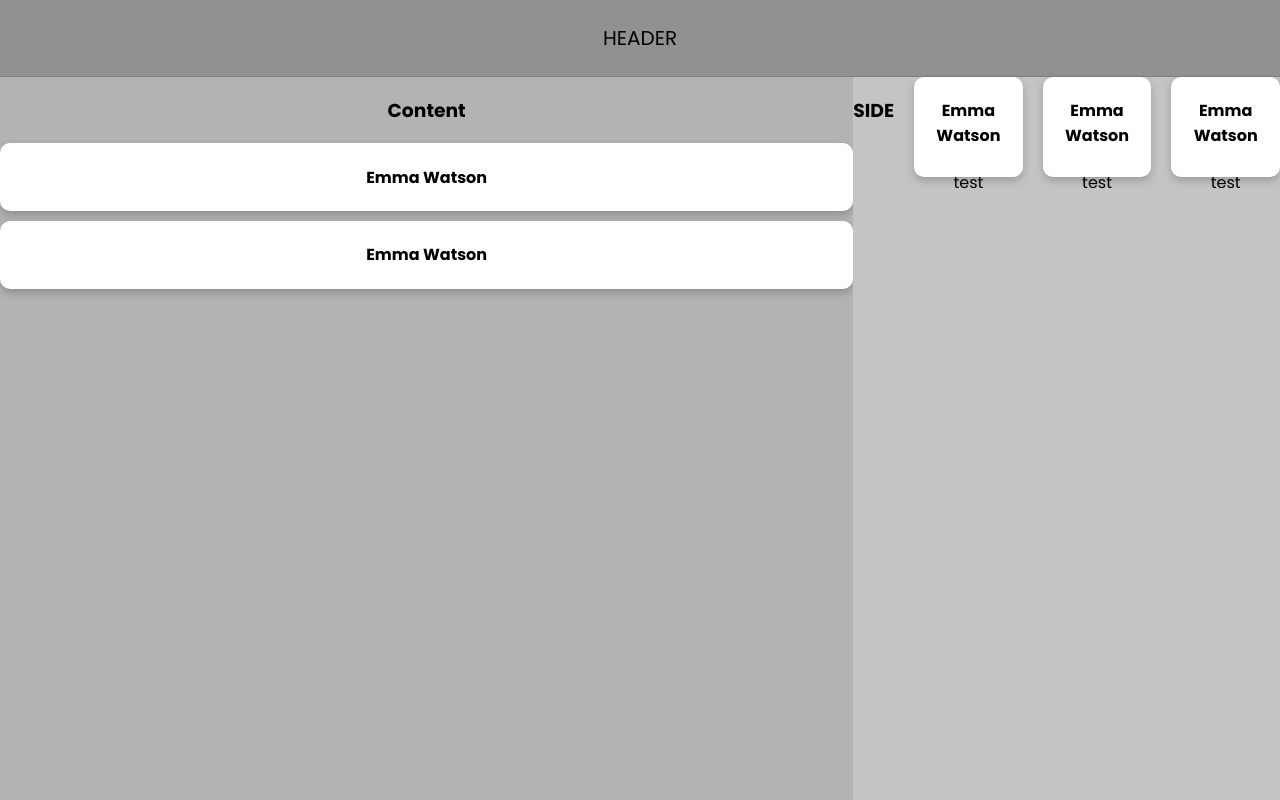
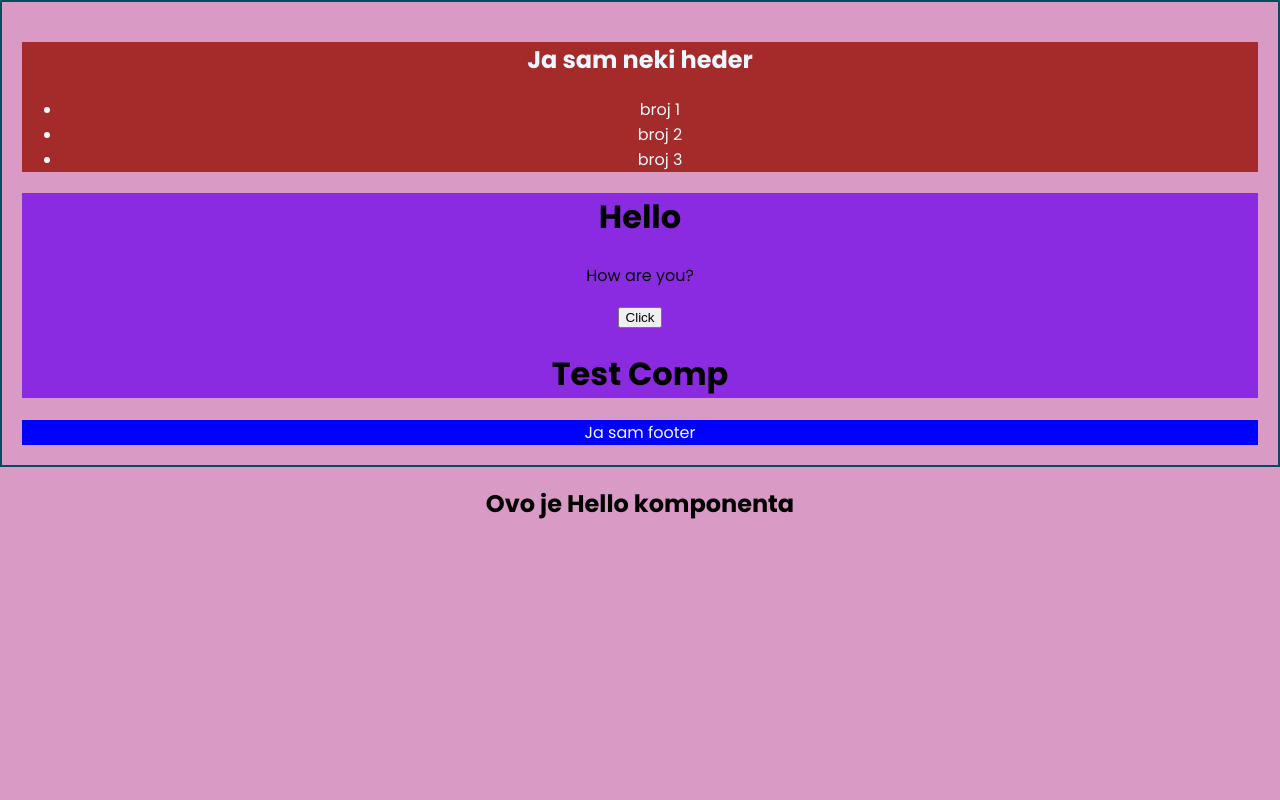
Before and after one commit to dzenannn/vue-cli, a Vue app: page / in a window 1280 px wide. Built offline with nearby package versions, Linux system fonts and the light colour scheme.

Commit message:
slots etc

```diff
--- a/src/App.vue
+++ b/src/App.vue
@@ -1,84 +1,32 @@
 <template>
-  <!-- <UserInfo :name="user.name" :surname="user.surname" :age="user.age" /> -->
-  <!-- <button @click="page = 'Hello i am new page'">Click</button> -->
-  <!-- <BooleanBox :isActive="false" /> -->
-  <!-- <Number :totalNumber="150" /> -->
-  <!-- <Array :myArray="myArr" /> -->
-  <!-- <Function :onBtnClick="showArrayElements" /> -->
-  <!-- <Title
-    @onCustomTitle="onTitleClick($event)"
-    title="A"
-    secondTitle="B"
-    customTitle="Dzenan"
-  /> -->
-  <!-- <UserInfo :name="user.name" :surname="user.surname" :age="user.age" /> -->
-  <!-- <Obj v-for="dog in dogArr" :dog="dog" :key="dog.name" /> -->
-  <div :class="wrapper">
-    <Header />
-    <div :class="bottomWrapper">
-      <Content />
-      <Side />
-    </div>
+  <div>
+    <Hello>
+      <template #helloHeader>
+        <h2>Ja sam neki heder</h2>
+        <ul>
+          <li>broj 1</li>
+          <li>broj 2</li>
+          <li>broj 3</li>
+        </ul>
+      </template>
+      <h1>Hello</h1>
+      <p>How are you?</p>
+      <button>Click</button>
+      <template v-slot:helloFooter>Ja sam footer</template>
+      <Test />
+    </Hello>
   </div>
 </template>
 
 <script>
-import Header from "./components/example/Header.vue";
-import Content from "./components/example/Content.vue";
-import Side from "./components/example/Side.vue";
-// import BooleanBox from "./components/BooleanBox.vue";
-// import Number from "./components/Number.vue";
-// import Array from "./components/Array.vue";
-// import Function from "./components/Function.vue";
-// import Title from "./components/Title.vue";
-// import UserInfo from "./components/UserInfo.vue";
-// import Obj from "./components/Obj.vue";
+import Hello from "./components/Hello.vue";
+import Test from "./components/Test.vue";
 
 export default {
   name: "App",
-  methods: {
-    showArrayElements() {
-      console.log(...this.myArr);
-    },
-    onTitleClick(event) {
-      console.log("Title", event);
-    },
-  },
-  provide() {
-    return {
-      // text: this.text,
-    };
-  },
-  data() {
-    return {
-      wrapper: "w",
-      bottomWrapper: "bW",
-      // text: "Hellooooooo SubTitle",
-      // myArr: [1, 2, 3, 4, 5],
-      // dogArr: [
-      //   { name: "Esnaf", gender: "Male" },
-      //   { name: "Esnaf", gender: "Male" },
-      //   { name: "Esnaf", gender: "Male" },
-      // ],
-      // user: {
-      //   name: "Dzenan",
-      //   surname: "Mecinovic",
-      //   age: 20,
-      // },
-      // page: "Hello I am page",
-    };
-  },
-  components: {
-    Header,
-    Content,
-    Side,
-    // UserInfo,
-    // BooleanBox,
-    // Number,
-    // Obj,
-    // Array,
-    // Function,
-    // Title,
+  components: { Hello, Test },
+  created() {
+    (() => console.log("Kreirana je komponenta."))();
   },
 };
 </script>
@@ -91,6 +39,7 @@ body {
   margin: 0;
   padding: 0;
   box-sizing: border-box;
+  background-color: #d99ac5;
 }
 #app {
   font-family: "Poppins";
@@ -98,12 +47,4 @@ body {
   -moz-osx-font-smoothing: grayscale;
   text-align: center;
 }
-.w {
-  display: flex;
-  flex-direction: column;
-}
-
-.bW {
-  display: flex;
-}
 </style>
--- /dev/null
+++ b/src/components/Hello.vue
@@ -0,0 +1,46 @@
+<template>
+  <div class="sayHello">
+    <div class="header">
+      <slot name="helloHeader">
+        <h2>HEADER</h2>
+        <ul>
+          <li>List</li>
+        </ul>
+      </slot>
+    </div>
+    <div class="body">
+      <slot />
+    </div>
+    <div class="footer">
+      <slot name="helloFooter">FOOTER</slot>
+    </div>
+  </div>
+  <h2>Ovo je Hello komponenta</h2>
+</template>
+<script>
+export default {
+  name: "Hello",
+};
+</script>
+
+<!-- scoped atribut ogranicava CSS samo na OVU komponentu -->
+<style scoped>
+.sayHello {
+  padding: 20px;
+  border: 2px #034b5f solid;
+}
+
+.header {
+  background-color: brown;
+  color: aliceblue;
+}
+
+.body {
+  background-color: blueviolet;
+}
+
+.footer {
+  background-color: blue;
+  color: aliceblue;
+}
+</style>
--- a/src/components/SubTitle.vue
+++ b/src/components/SubTitle.vue
@@ -1,14 +1,14 @@
 <template>
   <div>
     <p @click="$emit('subTitleClick')">SubTitle</p>
-    <h1>{{ text }}</h1>
+    <h1>{{ sText }}</h1>
   </div>
 </template>
 
 <script>
 export default {
   name: "SubTitle",
-  inject: ["text"],
+  inject: ['sText']
 };
 </script>
 
--- /dev/null
+++ b/src/components/Test.vue
@@ -0,0 +1,13 @@
+<template>
+  <div>
+    <h1>Test Comp</h1>
+  </div>
+</template>
+
+<script>
+export default {
+  name: "Test",
+};
+</script>
+
+<style scoped></style>
--- a/src/components/Title.vue
+++ b/src/components/Title.vue
@@ -3,7 +3,7 @@
     <h1 @click="onTitleClick">{{ title }}</h1>
     <h2>{{ secondTitle }}</h2>
     <h2>{{ customTitle }}</h2>
-    <SubTitle @subTitleClick="subTitleClick2" />
+    <SubTitle  />
   </div>
 </template>
 <script>
@@ -13,7 +13,7 @@ export default {
   name: "Title",
   methods: {
     onTitleClick() {
-      this.$emit("onCustomTitle", "esnaf baljic");
+      this.$emit("onCustomTitle", 500);
     },
     subTitleClick2() {
       console.log("2.example, stisnut subtitle paragraph iz SubTitle.vue");
@@ -24,6 +24,7 @@ export default {
     SubTitle,
   },
   props: {
+    sTitleText: String,
     title: String,
     secondTitle: String,
     customTitle: {
--- a/src/main.js
+++ b/src/main.js
@@ -1,7 +1,9 @@
 import { createApp } from "vue";
 import App from "./App.vue";
+
 import T from "./components/Title.vue";
 
 const app = createApp(App);
 app.mount("#app");
+
 app.component("myTitle", T); //? samo widedly-used komponente mogu da budu Global
```
